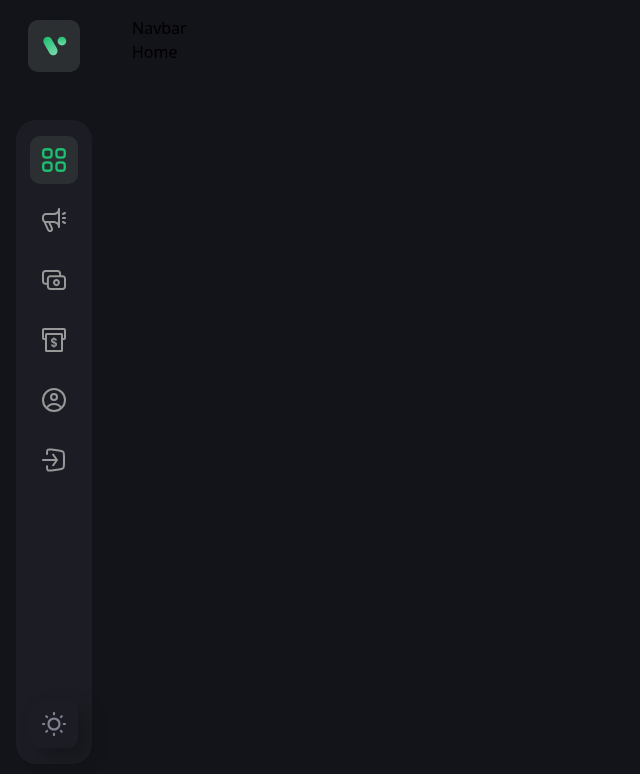
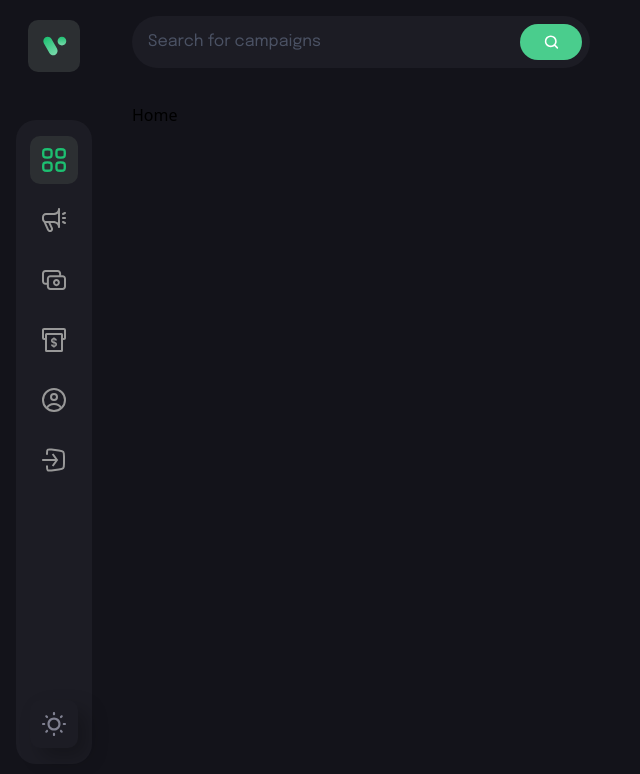
Before and after one commit to sebaszeledon/client, a React (Vite) app: page / in a window 1280 px wide. Shown: the top 774 px of the page, without its empty margins (0-640 px from the left). Built offline with nearby package versions, Linux system fonts and the light colour scheme; what @thirdweb-dev/react would draw is missing.

Commit message:
update navbar

```diff
--- a/src/components/Navbar.jsx
+++ b/src/components/Navbar.jsx
@@ -9,9 +9,18 @@
 
   const navigate = useNavigate();
   const [isActive, setIsActive] = useState('dashboard');
+  const [toggleDrawer, setToggleDrawer] = useState(false);
 
   return (
-    <div>Navbar</div>
+    <div className='flex md:flex-row flex-col-reverse justify-between mb-[35px] gap-6'>
+      <div className="lg:flex-1 flex flex-row max-w-[458px] py-2 pl-4 pr-2 h-[52px] bg-[#1c1c24] rounded-[100px]">
+        <input type="text" placeholder="Search for campaigns" className="flex w-full font-epilogue font-normal
+        text-[16px] placeholder:text-[#4b5264] text-white bg-transparent outline-none" />
+        <div className="w-[72px] h-full rounded-[20px] bg-[#4acd8d] flex justify-center items-center cursor-pointer">
+        <img src={search} alt="search" className="w-[15px] h-[15px] object-contain"/>
+        </div>
+      </div>
+    </div>
   )
 }
 
```
